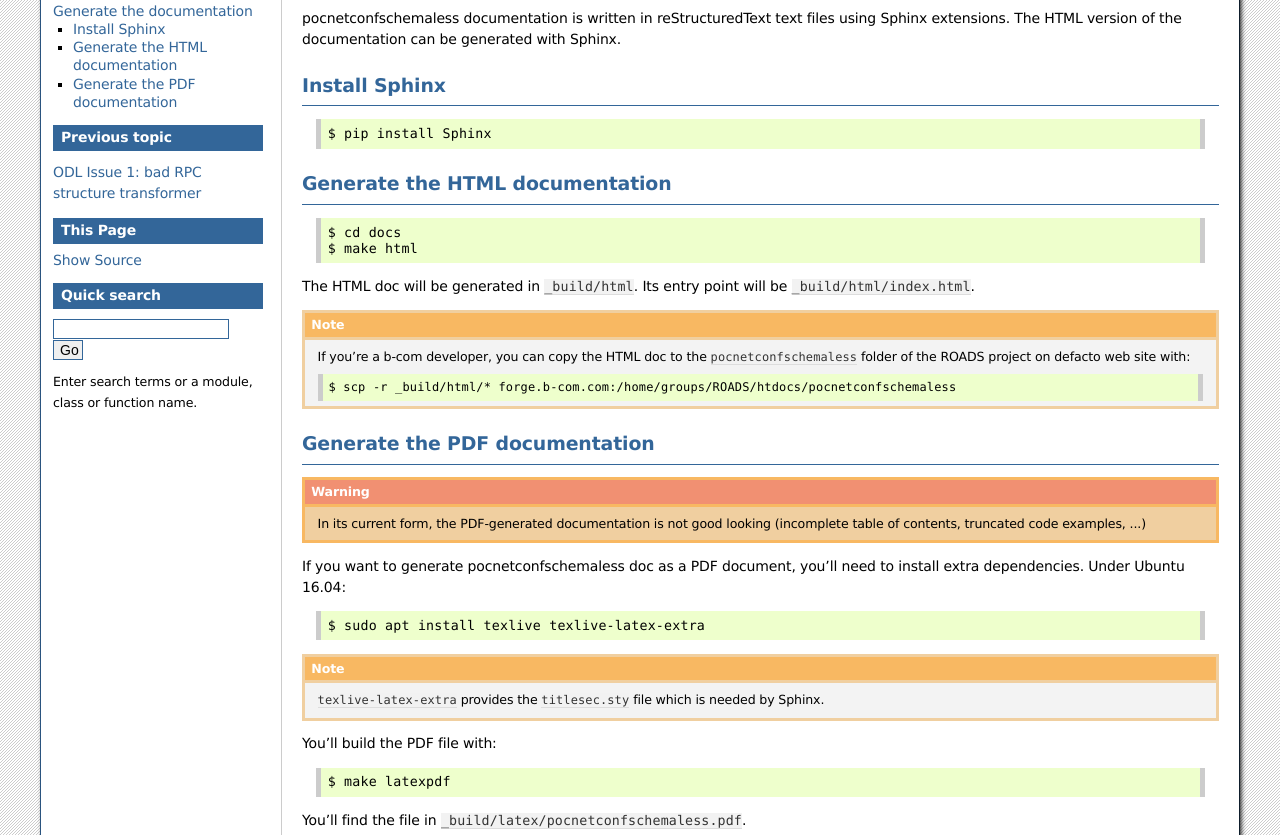
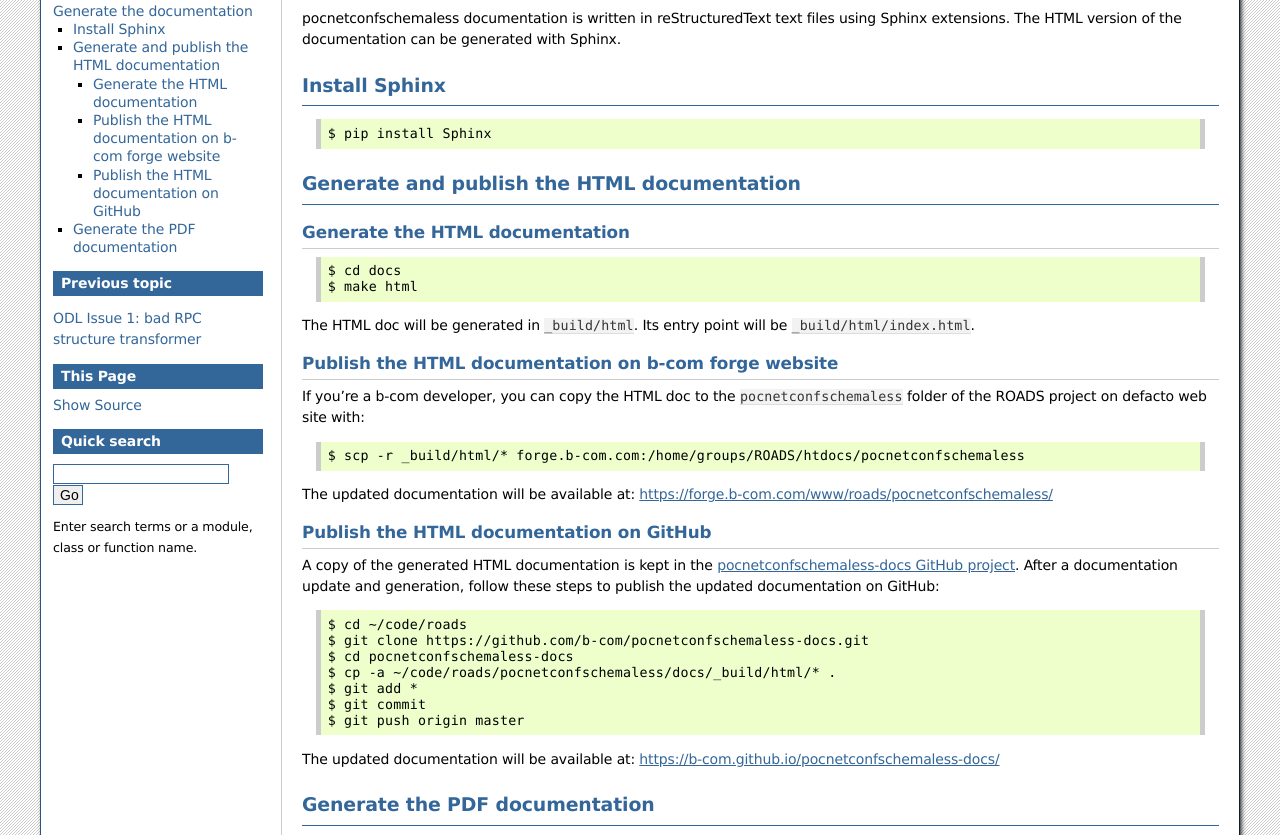
Before and after one commit to b-com/pocnetconfschemaless-docs, a plain HTML site: page developer_guide/build_the_docs.html in a window 1280 px wide. Shown: the part 82-917 px from the top of the page. Drawn offline with Linux system fonts and the light colour scheme.

Commit message:
HTML doc version 2017-06-14
HTML doc generated from pocnetconfschemaless commit id
c1d16add76e5a44719600584106bfa70b44e78b3

```diff
--- a/developer_guide/build_the_docs.html
+++ b/developer_guide/build_the_docs.html
@@ -51,7 +51,12 @@
   <ul>
 <li><a class="reference internal" href="#">Generate the documentation</a><ul>
 <li><a class="reference internal" href="#install-sphinx">Install Sphinx</a></li>
+<li><a class="reference internal" href="#generate-and-publish-the-html-documentation">Generate and publish the HTML documentation</a><ul>
 <li><a class="reference internal" href="#generate-the-html-documentation">Generate the HTML documentation</a></li>
+<li><a class="reference internal" href="#publish-the-html-documentation-on-b-com-forge-website">Publish the HTML documentation on b-com forge website</a></li>
+<li><a class="reference internal" href="#publish-the-html-documentation-on-github">Publish the HTML documentation on GitHub</a></li>
+</ul>
+</li>
 <li><a class="reference internal" href="#generate-the-pdf-documentation">Generate the PDF documentation</a></li>
 </ul>
 </li>
@@ -99,22 +104,44 @@ with Sphinx.</p>
 </pre></div>
 </div>
 </div>
+<div class="section" id="generate-and-publish-the-html-documentation">
+<h2>Generate and publish the HTML documentation<a class="headerlink" href="#generate-and-publish-the-html-documentation" title="Permalink to this headline">¶</a></h2>
 <div class="section" id="generate-the-html-documentation">
-<h2>Generate the HTML documentation<a class="headerlink" href="#generate-the-html-documentation" title="Permalink to this headline">¶</a></h2>
+<h3>Generate the HTML documentation<a class="headerlink" href="#generate-the-html-documentation" title="Permalink to this headline">¶</a></h3>
 <div class="highlight-python"><div class="highlight"><pre>$ cd docs
 $ make html
 </pre></div>
 </div>
 <p>The HTML doc will be generated in <code class="docutils literal"><span class="pre">_build/html</span></code>. Its entry point will be
 <code class="docutils literal"><span class="pre">_build/html/index.html</span></code>.</p>
-<div class="admonition note">
-<p class="first admonition-title">Note</p>
+</div>
+<div class="section" id="publish-the-html-documentation-on-b-com-forge-website">
+<h3>Publish the HTML documentation on b-com forge website<a class="headerlink" href="#publish-the-html-documentation-on-b-com-forge-website" title="Permalink to this headline">¶</a></h3>
 <p>If you&#8217;re a b-com developer, you can copy the HTML doc to the
 <code class="docutils literal"><span class="pre">pocnetconfschemaless</span></code> folder of the ROADS project on defacto web site
 with:</p>
-<div class="last highlight-python"><div class="highlight"><pre>$ scp -r _build/html/* forge.b-com.com:/home/groups/ROADS/htdocs/pocnetconfschemaless
+<div class="highlight-python"><div class="highlight"><pre>$ scp -r _build/html/* forge.b-com.com:/home/groups/ROADS/htdocs/pocnetconfschemaless
 </pre></div>
 </div>
+<p>The updated documentation will be available at:
+<a class="reference external" href="https://forge.b-com.com/www/roads/pocnetconfschemaless/">https://forge.b-com.com/www/roads/pocnetconfschemaless/</a></p>
+</div>
+<div class="section" id="publish-the-html-documentation-on-github">
+<h3>Publish the HTML documentation on GitHub<a class="headerlink" href="#publish-the-html-documentation-on-github" title="Permalink to this headline">¶</a></h3>
+<p>A copy of the generated HTML documentation is kept in the
+<a class="reference external" href="https://github.com/b-com/pocnetconfschemaless-docs">pocnetconfschemaless-docs GitHub project</a>. After a documentation update and
+generation, follow these steps to publish the updated documentation on GitHub:</p>
+<div class="highlight-python"><div class="highlight"><pre>$ cd ~/code/roads
+$ git clone https://github.com/b-com/pocnetconfschemaless-docs.git
+$ cd pocnetconfschemaless-docs
+$ cp -a ~/code/roads/pocnetconfschemaless/docs/_build/html/* .
+$ git add *
+$ git commit
+$ git push origin master
+</pre></div>
+</div>
+<p>The updated documentation will be available at:
+<a class="reference external" href="https://b-com.github.io/pocnetconfschemaless-docs/">https://b-com.github.io/pocnetconfschemaless-docs/</a></p>
 </div>
 </div>
 <div class="section" id="generate-the-pdf-documentation">
```
Also changed, not shown: index.html (+16 -1 lines), user_guide/build.html (+2 -1 lines), _sources/developer_guide/build_the_docs.txt, _sources/index.txt, _sources/user_guide/build.txt, searchindex.js.
